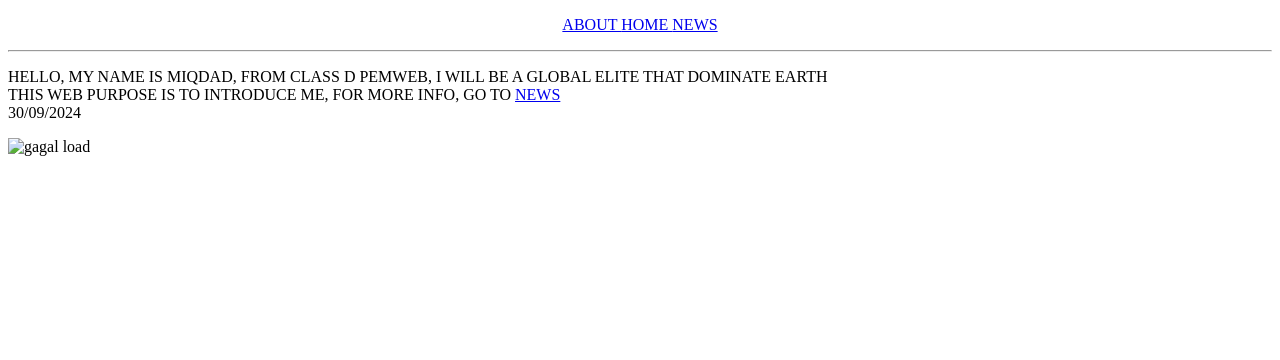
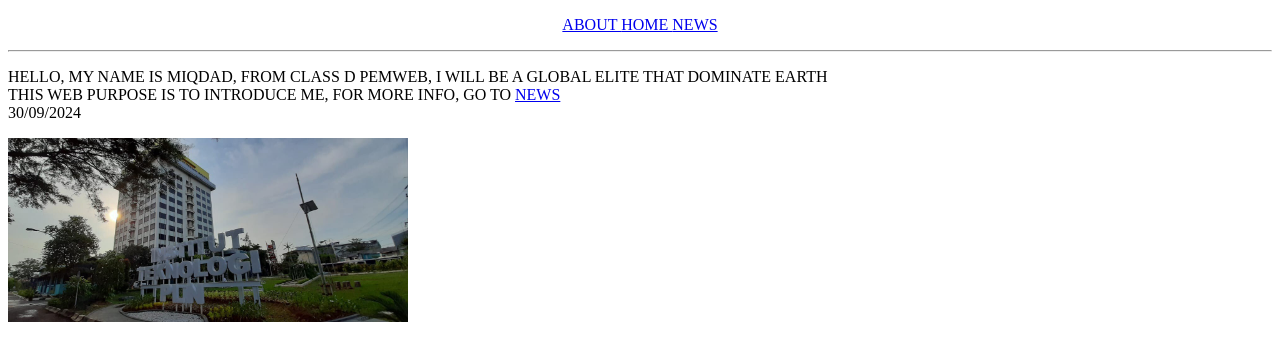
Before and after one commit to hahehheha/sabar, a plain HTML site: page docs/ABOUT.html in a window 1280 px wide. Drawn offline with Linux system fonts and the light colour scheme.

Commit message:
ABOUT.html

```diff
--- a/docs/ABOUT.html
+++ b/docs/ABOUT.html
@@ -11,6 +11,6 @@
     <hr>
     <p>HELLO, MY NAME IS MIQDAD, FROM CLASS D PEMWEB, I WILL BE A GLOBAL ELITE THAT DOMINATE EARTH <br>
         THIS WEB PURPOSE IS TO INTRODUCE ME, FOR MORE INFO, GO TO <a href="NEWS.html">NEWS</a> <br>30/09/2024</p>
-        <img src="assets/gedungitpln.jpeg" alt="gagal load" width="400">
+        <img src="gedungitpln.jpeg" alt="gagal load" width="400">
 </body>
 </html>
```
